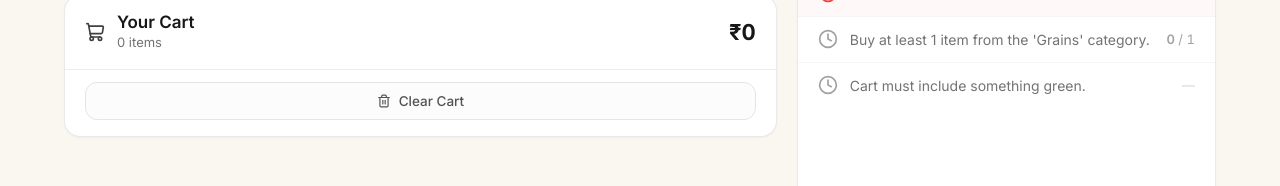
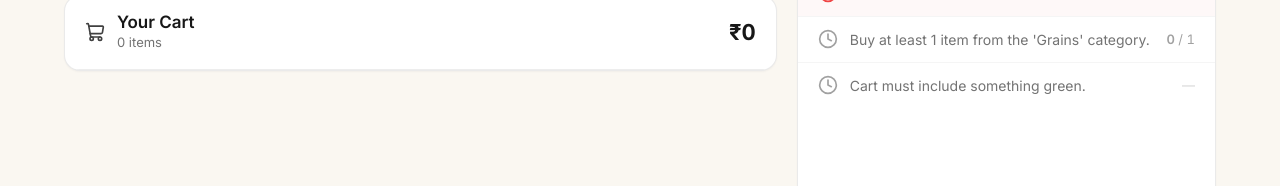
Before and after one commit to hasnainroopawalla/the-cart-game, a React (Vite) app: page / in a window 1280 px wide. Shown: the part 422-608 px from the top of the page. Built offline with nearby package versions, Linux system fonts and the light colour scheme.

Commit message:
Clear button

```diff
--- a/src/components/cart-panel.tsx
+++ b/src/components/cart-panel.tsx
@@ -1,6 +1,6 @@
 import * as React from "react";
 import { Card, IconButton, PanelHeader, formatPrice } from "./card";
-import { ShoppingCart, Trash2, X } from "lucide-react";
+import { ShoppingCart, X } from "lucide-react";
 import { ItemInfoButton } from "./item-info-popover";
 import { QuantityStepper } from "./quantity-stepper";
 import { Catalog, type CatalogItem } from "../data";
@@ -49,9 +49,20 @@ export const CartPanel = ({
         title="Your Cart"
         subtitle={`${itemCount} ${itemCount === 1 ? "item" : "items"}`}
         right={
-          <span className="text-[22px] font-bold text-neutral-900 tabular-nums">
-            {formatPrice(totalAmount)}
-          </span>
+          <div className="flex items-center gap-3">
+            {cartItems.size > 0 && (
+              <button
+                type="button"
+                onClick={clearCart}
+                className="cursor-pointer rounded-lg px-2 py-1 text-[13px] font-medium text-neutral-500 transition hover:bg-neutral-100 hover:text-neutral-900"
+              >
+                Clear
+              </button>
+            )}
+            <span className="text-[22px] font-bold text-neutral-900 tabular-nums">
+              {formatPrice(totalAmount)}
+            </span>
+          </div>
         }
       />
 
@@ -68,17 +79,6 @@ export const CartPanel = ({
           ) : null;
         })}
       </ul>
-
-      <div className="shrink-0 px-5 pt-3 pb-4">
-        <button
-          type="button"
-          className="flex w-full items-center justify-center gap-2 rounded-xl border border-neutral-200 bg-neutral-50/60 py-2 text-[13.5px] font-medium text-neutral-600 transition hover:border-neutral-300 hover:text-neutral-900"
-          onClick={clearCart}
-        >
-          <Trash2 className="h-3.5 w-3.5" />
-          Clear Cart
-        </button>
-      </div>
     </Card>
   );
 };
```
